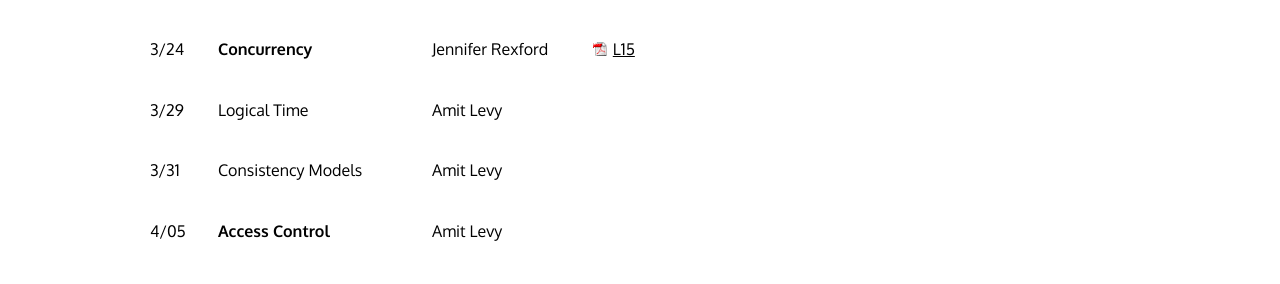
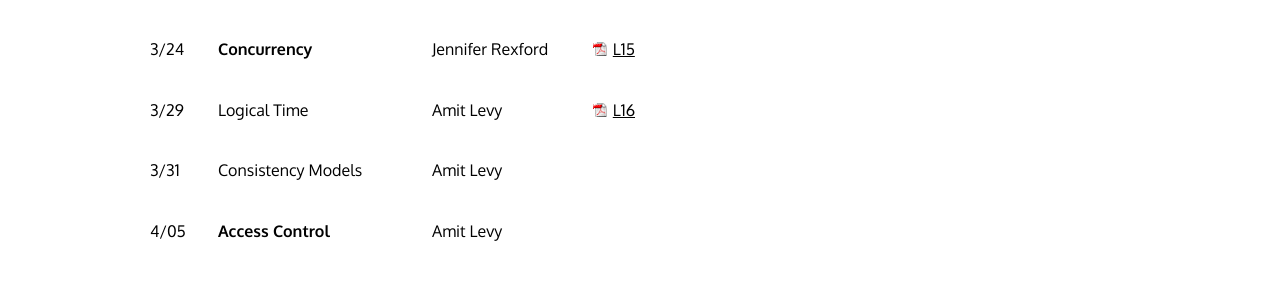
Before and after one commit to cos316/cos316-web, a Jekyll site: the page built from lectures.md, in a window 1280 px wide and 900 px high, scrolled down 1164 px. Shown: the part 211-495 px from the top of the window. Built offline with Jekyll 4.4.1, drawn with Linux system fonts in a browser that asks for light colours; nearby versions of some CDN libraries.

Commit message:
more time lecture

```diff
--- a/lectures.md
+++ b/lectures.md
@@ -25,7 +25,7 @@ Lectures meet on Tuesday and Thursday 10:00-10:50am
 | 3/17 | **Resource Allocation** (Congestion Control)   | Jennifer Rexford | [L13](/lectures/L13-congestion.pdf)  |
 | 3/22 | Tock (Research)    | Amit Levy   | [L14](/lectures/L14-tock.pdf)  | | [Multiprogrammming a 64kB Computer Safely and Efficiently](/readings/tock.pdf) |
 | 3/24 | **Concurrency**   | Jennifer Rexford | [L15](/lectures/L15-concurrency-time.pdf)   |
-| 3/29 | Logical Time      | Amit Levy |   | | |
+| 3/29 | Logical Time      | Amit Levy | [L16](/lectures/L16-more-time.pdf)  | | |
 | 3/31 | Consistency Models | Amit Levy |   | | |
 | 4/05 | **Access Control** | Amit Levy   |   | | |
 | 4/07 | Capabilities      | Amit Levy   |   | | |
```
Also changed, not shown: 2 other files.
